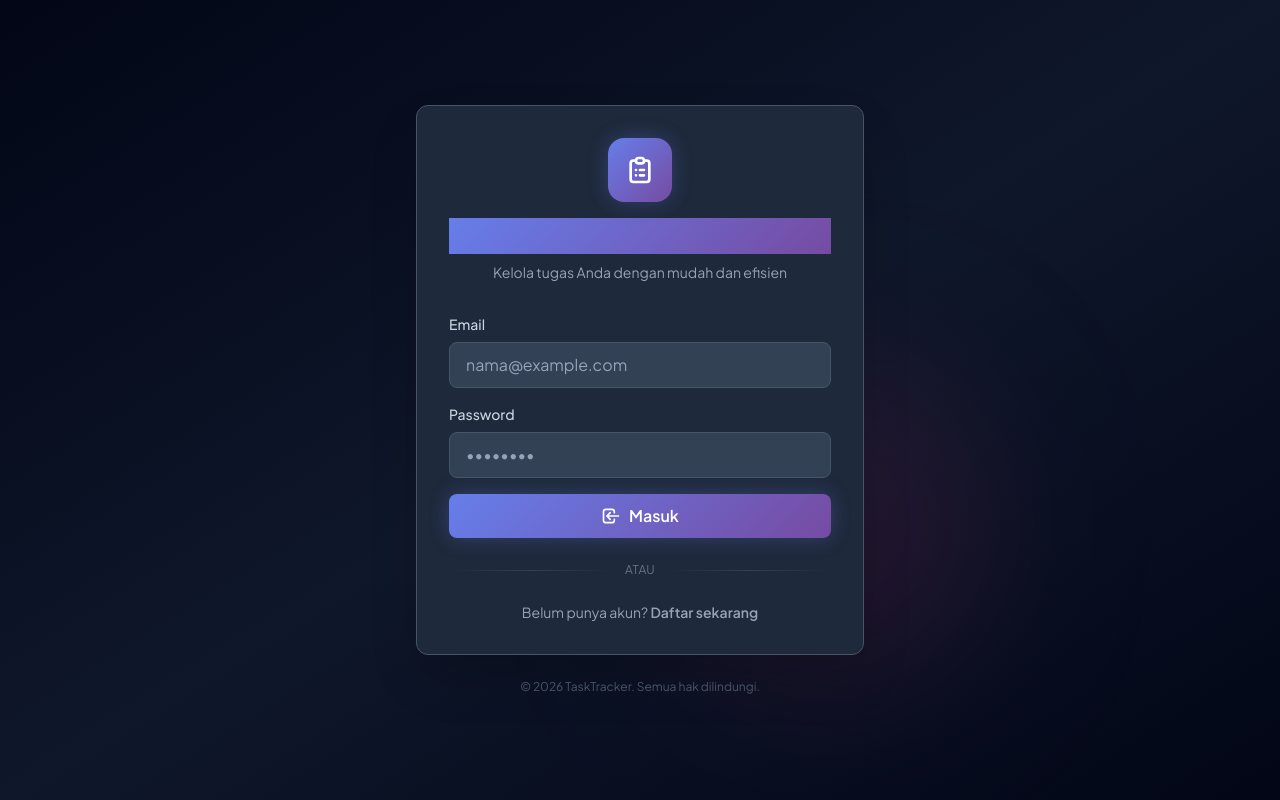
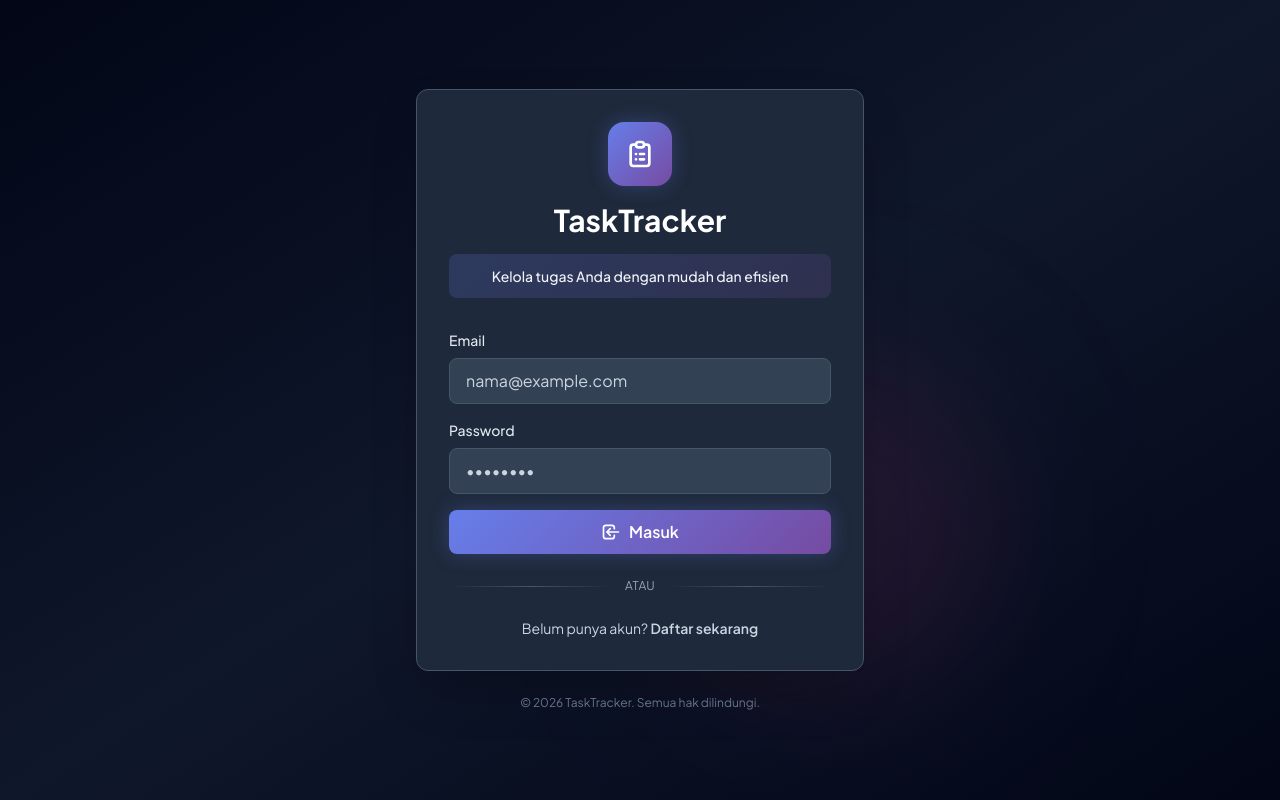
Before and after one commit to imanyunar/task-tracker-vue, a Vue app in the folder frontend/: page /login in a window 1280 px wide. Built offline with nearby package versions, Linux system fonts and the light colour scheme.

Commit message:
frontend

```diff
--- a/frontend/src/style.css
+++ b/frontend/src/style.css
@@ -5,13 +5,14 @@
 /* Dark mode base styles */
 @layer base {
   body {
-    @apply bg-slate-950 text-slate-100;
+    @apply bg-slate-950 text-slate-50;
   }
 
-  h1 { @apply text-4xl font-bold; }
-  h2 { @apply text-3xl font-bold; }
-  h3 { @apply text-2xl font-semibold; }
-  h4 { @apply text-xl font-semibold; }
+  h1 { @apply text-4xl font-bold text-slate-50; }
+  h2 { @apply text-3xl font-bold text-slate-100; }
+  h3 { @apply text-2xl font-semibold text-slate-100; }
+  h4 { @apply text-xl font-semibold text-slate-200; }
+  p { @apply text-slate-200; }
 
   select option {
     background-color: #0f172a;
@@ -93,7 +94,7 @@
 
   /* Input fields */
   .input-field {
-    @apply w-full px-4 py-2.5 bg-slate-700 border border-slate-600 rounded-lg text-slate-100 placeholder-slate-400 transition-all duration-200;
+    @apply w-full px-4 py-2.5 bg-slate-700 border border-slate-600 rounded-lg text-slate-50 placeholder-slate-300 transition-all duration-200;
   }
 
   .input-field:focus {
@@ -112,7 +113,7 @@
     padding-right: 2.5rem;
   }
 
-  .label-field { @apply block text-sm font-medium text-slate-300 mb-2; }
+  .label-field { @apply block text-sm font-medium text-slate-200 mb-2; }
 
   /* Form group */
   .form-group { @apply mb-4; }
@@ -188,8 +189,12 @@
 
   /* Text utilities */
   .divider {
-    @apply h-px bg-gradient-to-r from-transparent via-slate-700 to-transparent;
+    @apply h-px bg-gradient-to-r from-transparent via-slate-600 to-transparent;
   }
+
+  .text-primary { @apply text-primary-300; }
+  .text-secondary { @apply text-slate-300; }
+  .text-muted { @apply text-slate-400; }
 }
 
 /* Animations */
--- a/frontend/src/views/login.vue
+++ b/frontend/src/views/login.vue
@@ -78,8 +78,10 @@ const handleLogin = async () => {
               <path stroke-linecap="round" stroke-linejoin="round" stroke-width="2" d="M9 5H7a2 2 0 00-2 2v12a2 2 0 002 2h10a2 2 0 002-2V7a2 2 0 00-2-2h-2M9 5a2 2 0 002 2h2a2 2 0 002-2M9 5a2 2 0 012-2h2a2 2 0 012 2m-3 7h3m-3 4h3m-6-4h.01M9 16h.01" />
             </svg>
           </div>
-          <h1 class="text-3xl font-bold bg-gradient-primary bg-clip-text text-transparent">TaskTracker</h1>
-          <p class="text-slate-400 text-sm mt-2">Kelola tugas Anda dengan mudah dan efisien</p>
+          <h1 class="text-3xl font-bold text-white">TaskTracker</h1>
+          <div class="mt-4 px-4 py-3 rounded-lg" style="background: linear-gradient(135deg, rgba(102, 126, 234, 0.2) 0%, rgba(118, 75, 162, 0.2) 100%);">
+            <p class="text-slate-100 text-sm font-medium">Kelola tugas Anda dengan mudah dan efisien</p>
+          </div>
         </div>
 
         <!-- Form -->
@@ -122,21 +124,21 @@ const handleLogin = async () => {
         <!-- Divider -->
         <div class="flex items-center gap-3 my-6">
           <div class="divider flex-1"></div>
-          <span class="text-xs text-slate-500 uppercase tracking-wide">atau</span>
+          <span class="text-xs text-slate-400 uppercase tracking-wide">atau</span>
           <div class="divider flex-1"></div>
         </div>
 
         <!-- Footer -->
-        <p class="text-center text-slate-400 text-sm">
+        <p class="text-center text-slate-300 text-sm">
           Belum punya akun?
-          <router-link to="/register" class="text-primary-400 hover:text-primary-300 font-semibold transition-colors">
+          <router-link to="/register" class="text-primary-300 hover:text-primary-200 font-semibold transition-colors">
             Daftar sekarang
           </router-link>
         </p>
       </div>
 
       <!-- Bottom decoration -->
-      <p class="text-center text-slate-600 text-xs mt-6">
+      <p class="text-center text-slate-500 text-xs mt-6">
         © 2026 TaskTracker. Semua hak dilindungi.
       </p>
     </div>
--- a/frontend/src/views/profile.vue
+++ b/frontend/src/views/profile.vue
@@ -69,7 +69,7 @@ const handleSave = async () => {
       <!-- Header -->
       <div class="mb-8 animate-slide-up">
         <h1 class="text-4xl font-bold text-white mb-2">Profil Saya</h1>
-        <p class="text-slate-400">Kelola informasi pribadi dan pengaturan akun Anda</p>
+        <p class="text-slate-300">Kelola informasi pribadi dan pengaturan akun Anda</p>
       </div>
 
       <!-- Loading State -->
@@ -92,7 +92,7 @@ const handleSave = async () => {
               </div>
               <div>
                 <h2 class="text-2xl font-bold text-white">{{ userStore.profile.name }}</h2>
-                <p class="text-slate-400 mt-1">{{ userStore.profile.email }}</p>
+                <p class="text-slate-300 mt-1">{{ userStore.profile.email }}</p>
                 <div class="flex gap-2 mt-3">
                   <span class="badge badge-primary">{{ userStore.profile.role?.name || 'N/A' }}</span>
                   <span class="badge badge-primary">{{ userStore.profile.department?.name || 'N/A' }}</span>
--- a/frontend/src/views/register.vue
+++ b/frontend/src/views/register.vue
@@ -79,8 +79,10 @@ const handleSubmit = async () => {
               <path stroke-linecap="round" stroke-linejoin="round" stroke-width="2" d="M18 9v3m0 0v3m0-3h3m-3 0h-3m-2-5a4 4 0 11-8 0 4 4 0 018 0zM3 20a6 6 0 0112 0v1H3v-1z" />
             </svg>
           </div>
-          <h1 class="text-3xl font-bold bg-gradient-primary bg-clip-text text-transparent">Buat Akun</h1>
-          <p class="text-slate-400 text-sm mt-2">Bergabunglah dan kelola tugas Anda dengan lebih baik</p>
+          <h1 class="text-3xl font-bold text-white">Buat Akun</h1>
+          <div class="mt-4 px-4 py-3 rounded-lg" style="background: linear-gradient(135deg, rgba(102, 126, 234, 0.2) 0%, rgba(118, 75, 162, 0.2) 100%);">
+            <p class="text-slate-100 text-sm font-medium">Bergabunglah dan kelola tugas Anda dengan lebih baik</p>
+          </div>
         </div>
 
         <!-- Form -->
@@ -161,21 +163,21 @@ const handleSubmit = async () => {
         <!-- Divider -->
         <div class="flex items-center gap-3 my-6">
           <div class="divider flex-1"></div>
-          <span class="text-xs text-slate-500 uppercase tracking-wide">atau</span>
+          <span class="text-xs text-slate-400 uppercase tracking-wide">atau</span>
           <div class="divider flex-1"></div>
         </div>
 
         <!-- Footer -->
-        <p class="text-center text-slate-400 text-sm">
+        <p class="text-center text-slate-300 text-sm">
           Sudah punya akun?
-          <router-link to="/login" class="text-primary-400 hover:text-primary-300 font-semibold transition-colors">
+          <router-link to="/login" class="text-primary-300 hover:text-primary-200 font-semibold transition-colors">
             Masuk di sini
           </router-link>
         </p>
       </div>
 
       <!-- Bottom decoration -->
-      <p class="text-center text-slate-600 text-xs mt-6">
+      <p class="text-center text-slate-500 text-xs mt-6">
         © 2026 TaskTracker. Semua hak dilindungi.
       </p>
     </div>
```
Also changed, not shown: frontend/src/views/dashboard.vue (+15 -15 lines).
